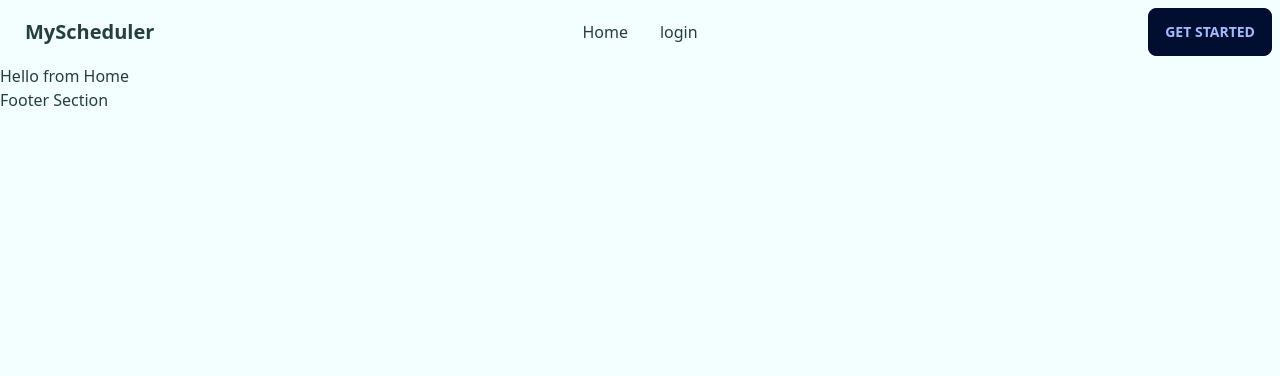
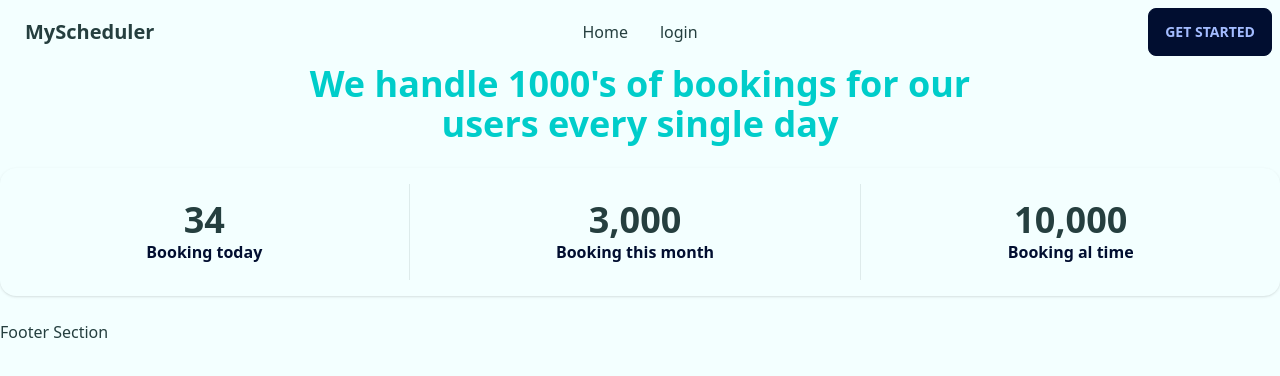
Before and after one commit to bmsani/Myscheduler, a React (Create React App) app: page / in a window 1280 px wide. Shown: the top 376 px of the page. Built offline with nearby package versions, Linux system fonts and the light colour scheme.

Commit message:
stat section done

```diff
--- a/package.json
+++ b/package.json
@@ -12,6 +12,7 @@
     "@types/react-dom": "^18.0.6",
     "daisyui": "^2.19.0",
     "react": "^18.2.0",
+    "react-countup": "^6.3.0",
     "react-dom": "^18.2.0",
     "react-router-dom": "^6.3.0",
     "react-scripts": "5.0.1",
--- a/src/Pages/Home/Home.tsx
+++ b/src/Pages/Home/Home.tsx
@@ -1,9 +1,10 @@
 import React from 'react';
+import Stat from './stat_section/Stat';
 
 const Home = () => {
     return (
         <div>
-            <h1>Hello from Home</h1>
+            <Stat></Stat>
         </div>
     );
 };
--- /dev/null
+++ b/src/Pages/Home/stat_section/Stat.tsx
@@ -0,0 +1,30 @@
+import React from "react";
+import CountUp from 'react-countup';
+
+const Stat = () => {
+  return (
+    <div>
+      <h2 className="text-primary text-4xl font-semibold w-[750px] text-center mx-auto">
+        We handle 1000's of bookings for our users every single day
+      </h2>
+      <div className="stats stats-vertical lg:stats-horizontal shadow w-full py-4 my-6">
+        <div className="stat text-center">
+          <div className="stat-value"><CountUp start={15} end={150} duration={250} /></div>
+          <div className="text-neutral font-semibold">Booking today</div>
+        </div>
+
+        <div className="stat text-center">
+          <div className="stat-value"><CountUp start={2900} end={3000} duration={5} /></div>
+          <div className="text-neutral font-semibold">Booking this month</div>
+        </div>
+
+        <div className="stat text-center">
+          <div className="stat-value"><CountUp start={9900} end={10000} duration={5} /></div>
+          <div className="text-neutral font-semibold">Booking al time</div>
+        </div>
+      </div>
+    </div>
+  );
+};
+
+export default Stat;
```
Also changed, not shown: 1 other file (tests, documents, lock files or other folders).
